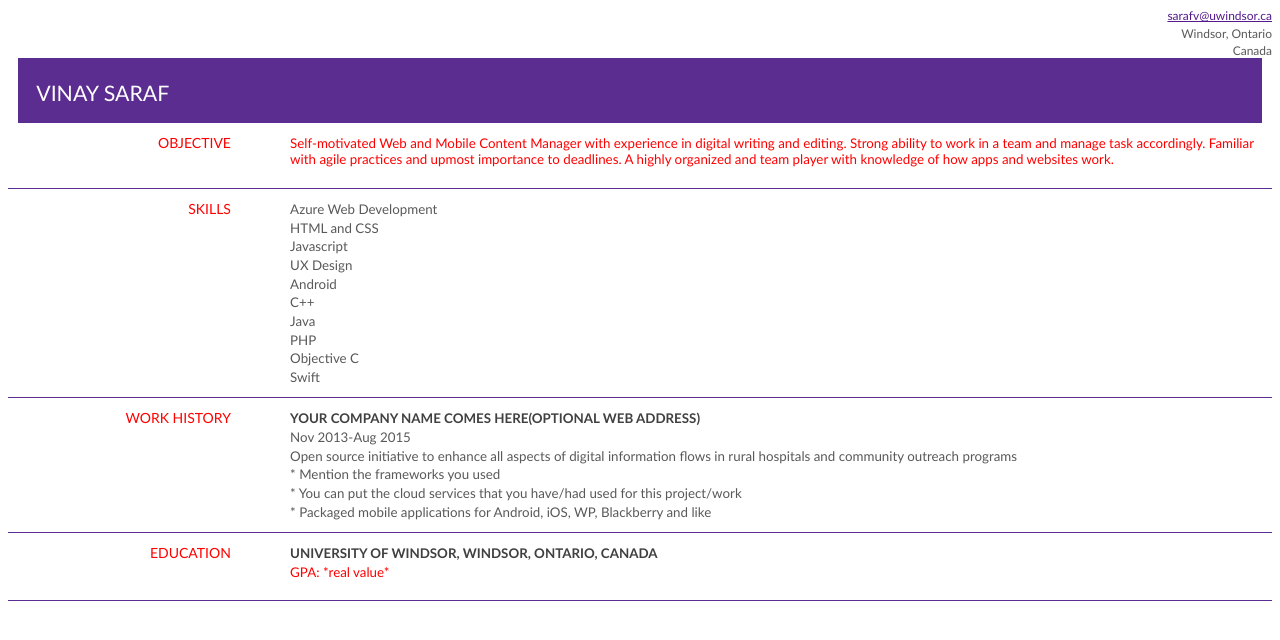
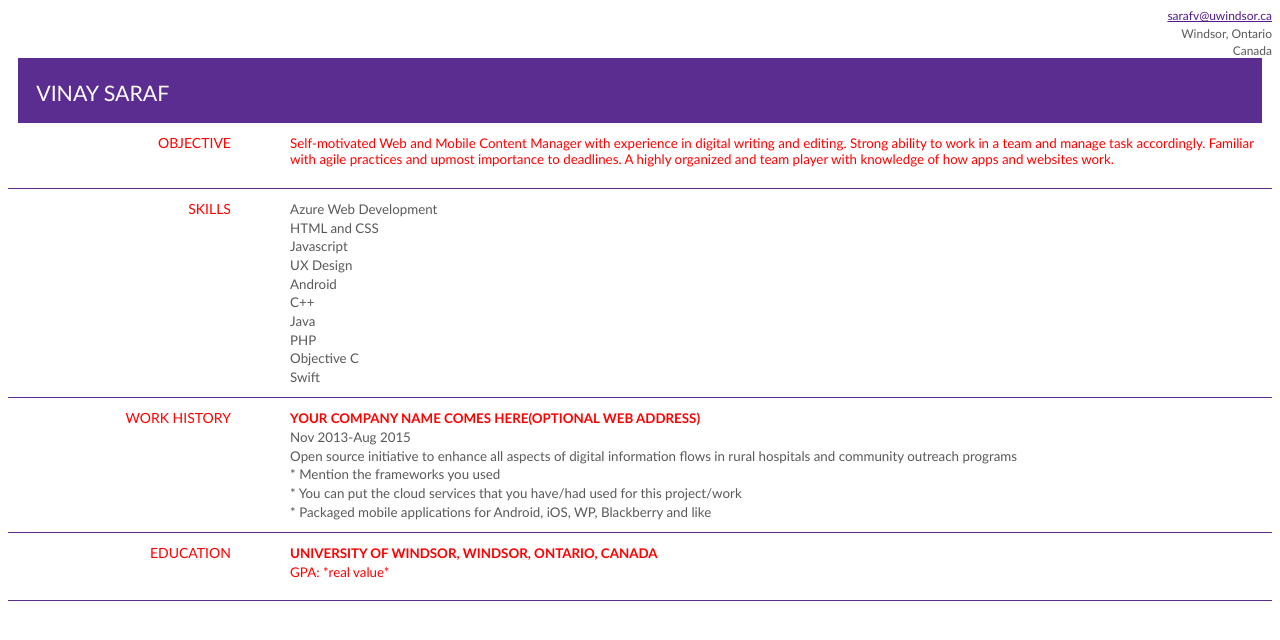
Before and after one commit to vhsaraf/vhsaraf.github.io, a plain HTML site: page index.html in a window 1280 px wide. Drawn offline with Linux system fonts and the light colour scheme.

Commit message:
Update index.html

```diff
--- a/index.html
+++ b/index.html
@@ -83,7 +83,7 @@
         mso-hansi-theme-font: major-latin;
         mso-bidi-font-family: "Times New Roman";
         mso-bidi-theme-font: major-bidi;
-        color: #404040;
+        color: ff0000;
         mso-themecolor: text1;
         mso-themetint: 191;
         text-transform: uppercase;
```
